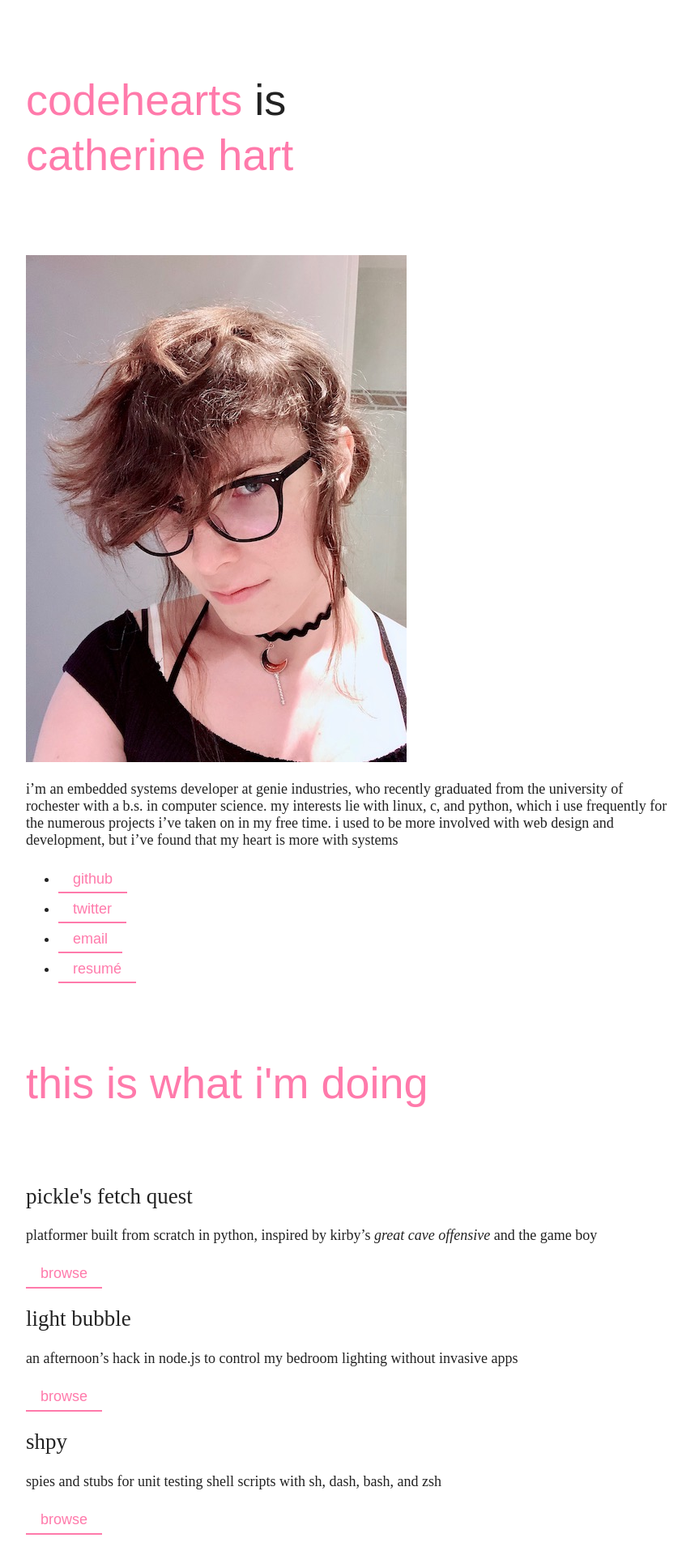
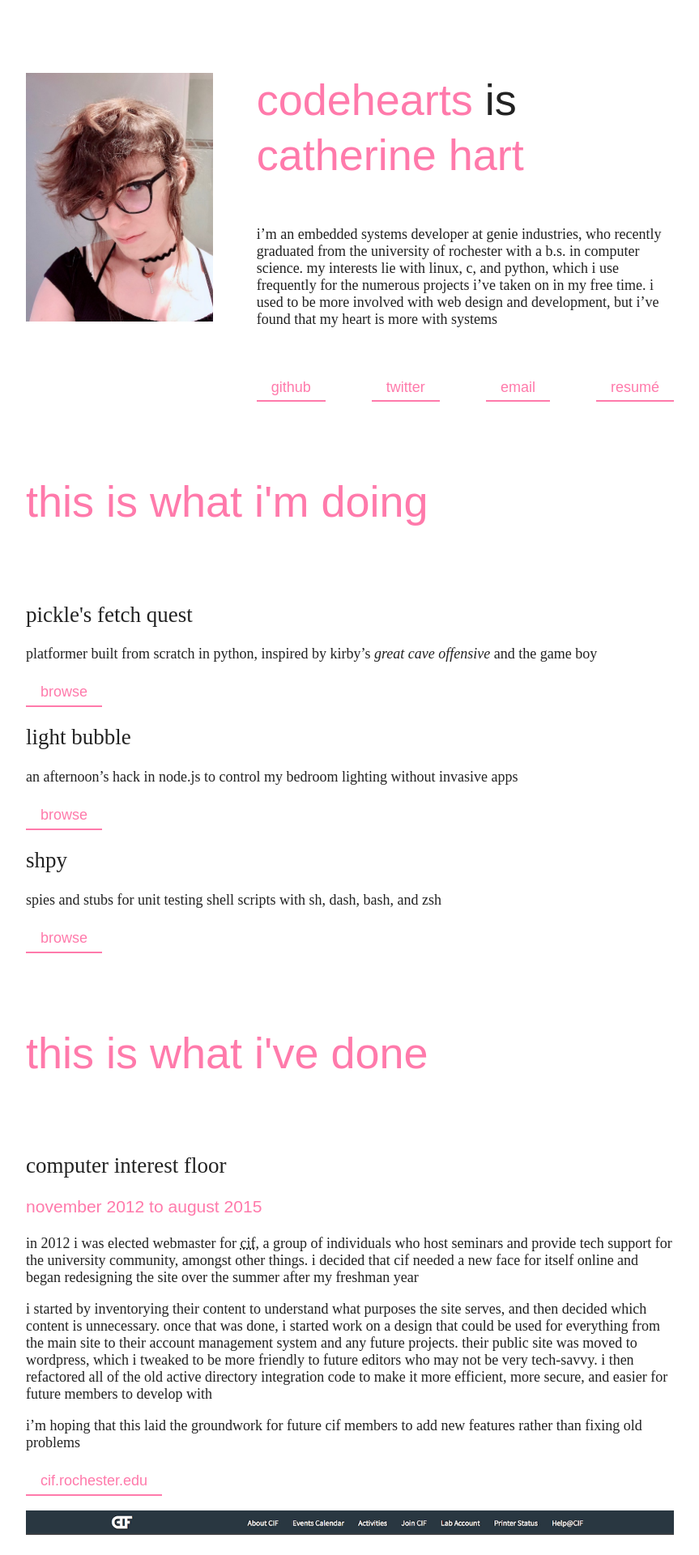
Before and after one commit to codehearts/portfolio, a Jekyll site: the page built from index.html, in a window 1280 px wide. Shown: the top 1920 px of the page at 81% size, without its empty margins (208-1071 px from the left). Built offline with Jekyll 4.4.1, drawn with Linux system fonts in a browser that asks for light colours; some web fonts are replaced.

Commit message:
Add a Sass module for the bio layout

```diff
--- /dev/null
+++ b/_sass/_bio.scss
@@ -0,0 +1,39 @@
+.bio {
+  display: grid;
+  grid-template-columns: $grid_columns;
+  grid-column-gap: $grid_margin;
+  grid-row-gap: $grid_margin;
+  grid-auto-rows: min-content;
+
+  > h1 {
+    margin: 0;
+    grid-column: 2 / span 2;
+    grid-row: 1 / span 1;
+  }
+
+  // The bio image occupies the lefthand column
+  > figure {
+    grid-column: 1 / span 1;
+    grid-row: 1 / span 3;
+  }
+
+  // The bio description occupies the two righthand columns
+  > p {
+    grid-column: 2 / span 2;
+    grid-row: 2 / span 1;
+
+    &:first-of-type {
+      margin-top: 0;
+    }
+
+    &:last-of-type {
+      margin-bottom: 0;
+    }
+  }
+
+  // The bio link occupies the two righthand columns
+  > nav {
+    grid-column: 2 / span 2;
+    grid-row: 3 / span 1;
+  }
+}
--- /dev/null
+++ b/_sass/_nav.scss
@@ -0,0 +1,9 @@
+nav {
+  & > ul {
+    margin: 0;
+    padding: 0;
+    display: flex;
+    justify-content: space-between;
+    list-style: none;
+  }
+}
--- a/css/codehearts.scss
+++ b/css/codehearts.scss
@@ -3,3 +3,5 @@
 
 @import 'variables';
 @import 'base';
+@import 'bio';
+@import 'nav';
```
